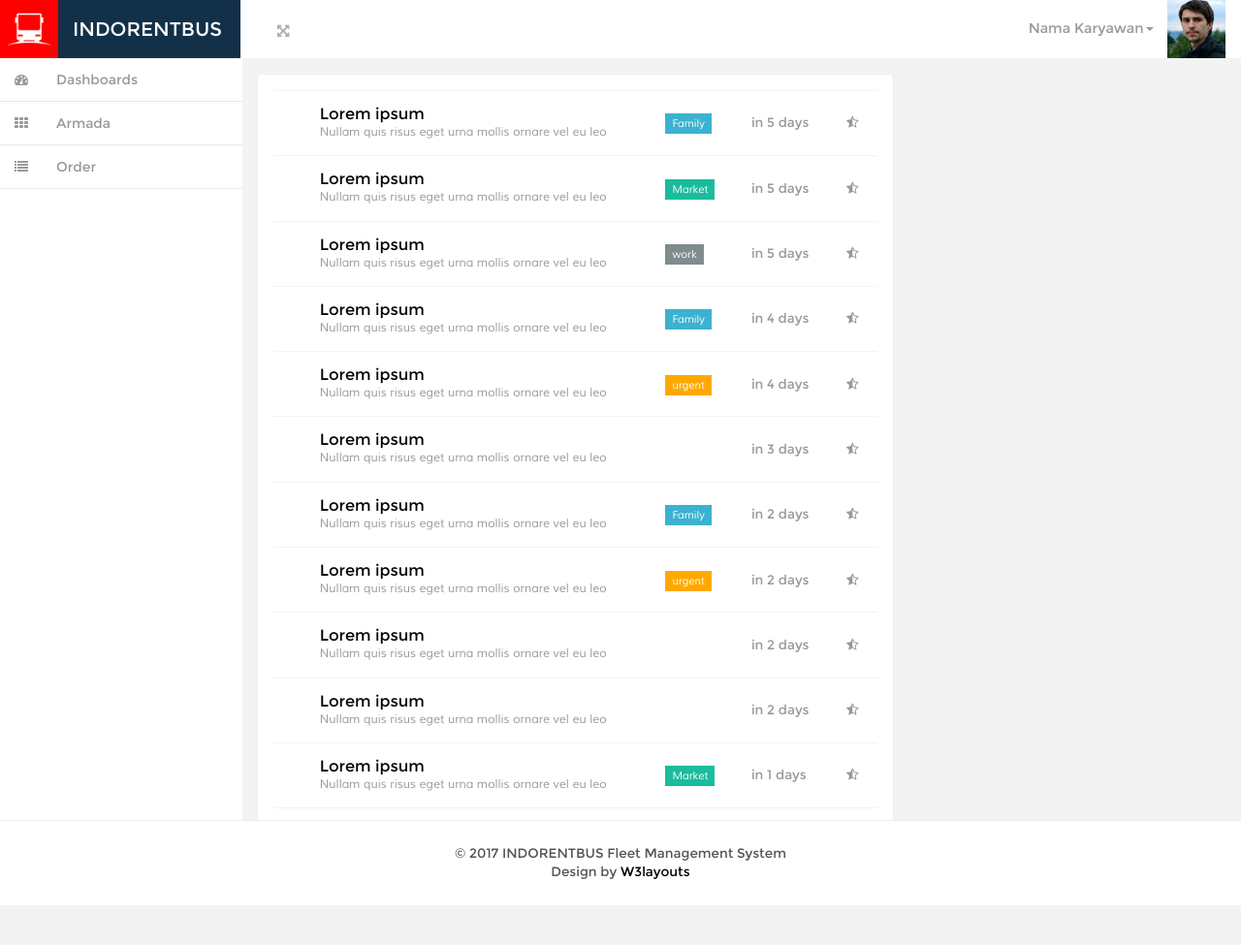
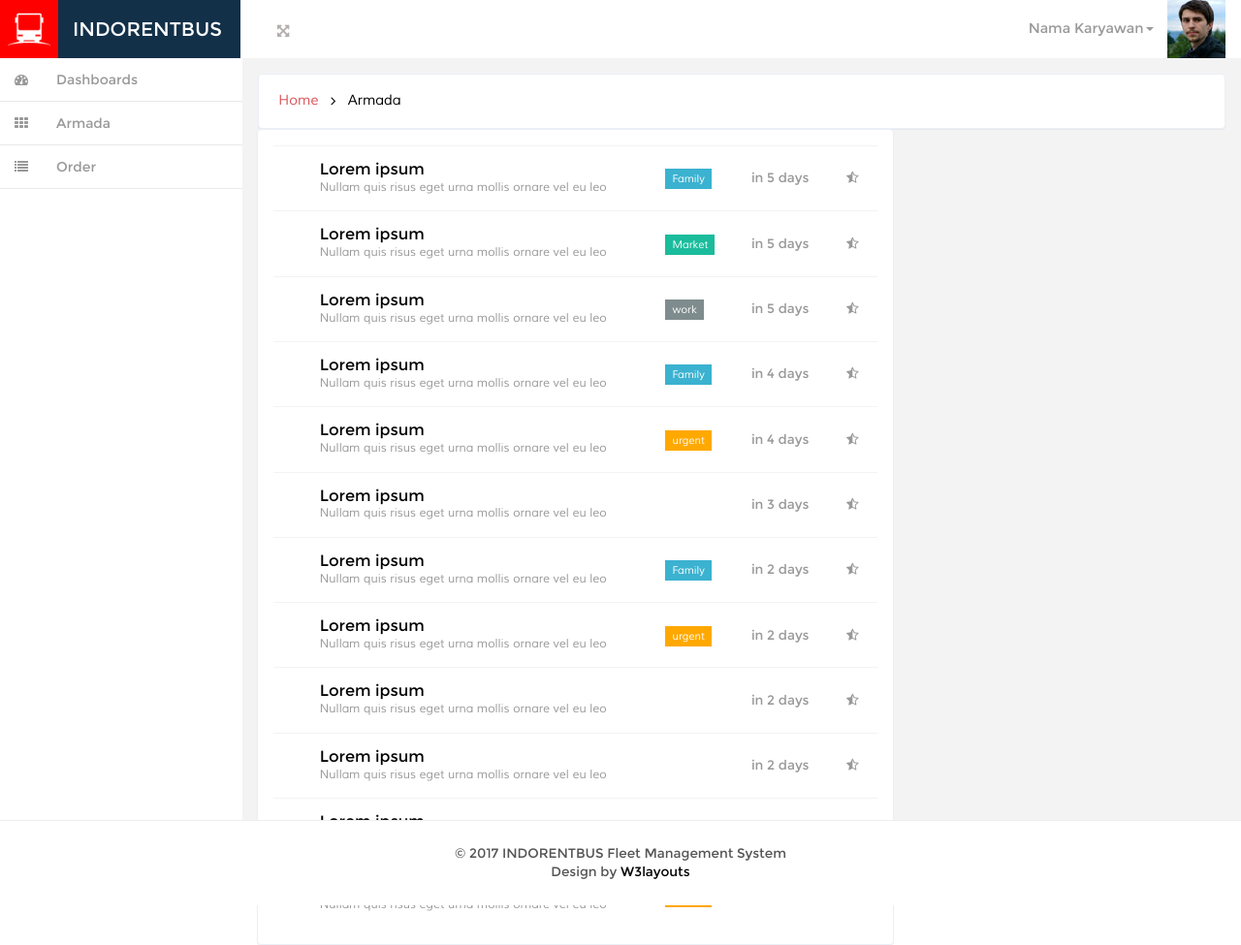
Before and after one commit to kemtol/indorentbus, a Jekyll site: the page built from laman/armada.html, in a window 1280 px wide. Shown: the whole page at 97% size. Built offline with Jekyll 4.4.1, drawn with Linux system fonts in a browser that asks for light colours; nearby versions of some CDN libraries; Markdown is read by kramdown in place of the engine named in the settings; comment, search, counter and statistics services are not loaded; before the commit the page ends 934 px from its top, so only the background shows below that.

Commit message:
Update armada.html

```diff
--- a/laman/armada.html
+++ b/laman/armada.html
@@ -2,6 +2,16 @@
 layout: page
 permalink: /armada/
 ---
+
+<!--banner-->
+<div class="banner">
+	<h2>
+		<a href="{{site.url}}/home/">Home</a>
+		<i class="fa fa-angle-right"></i>
+		<span>Armada</span>
+	</h2>
+</div>
+<!--//banner-->
 
 <div class="col-md-8">
     <div class="horz-grid">
```
